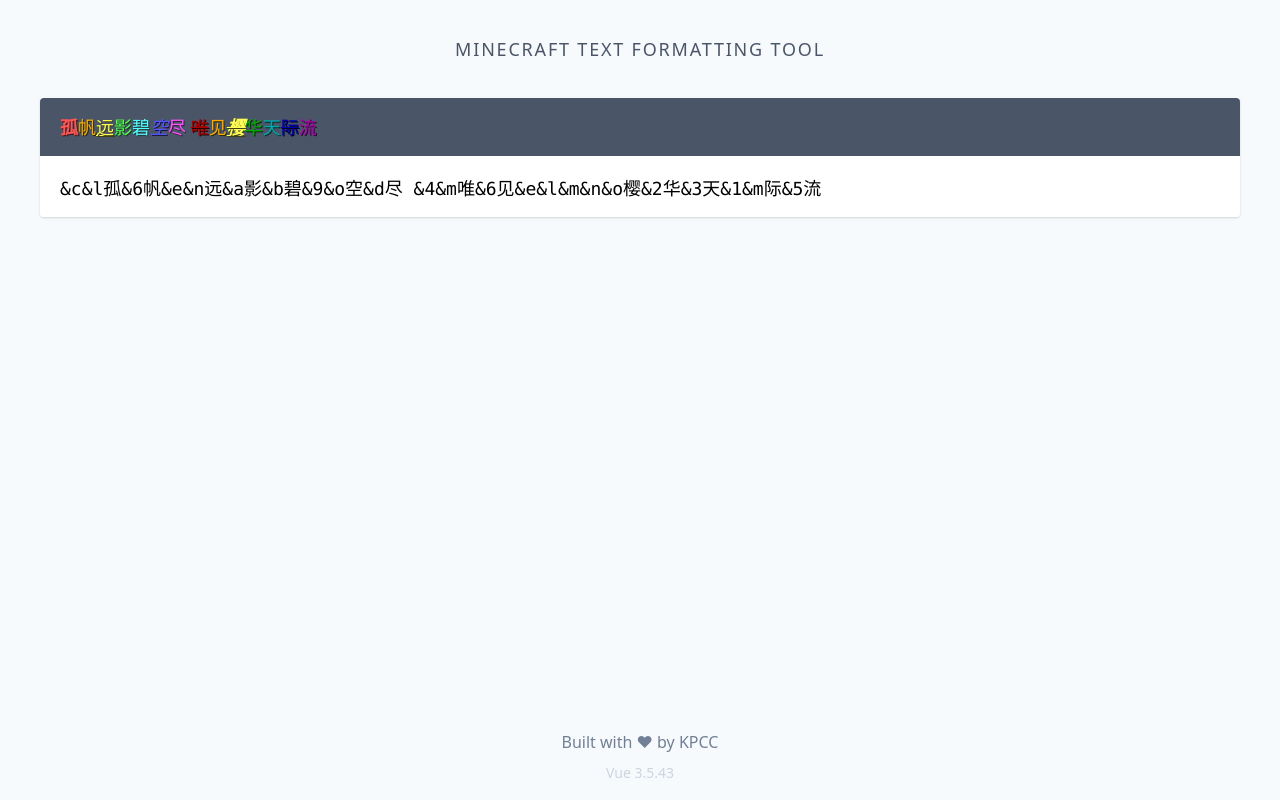
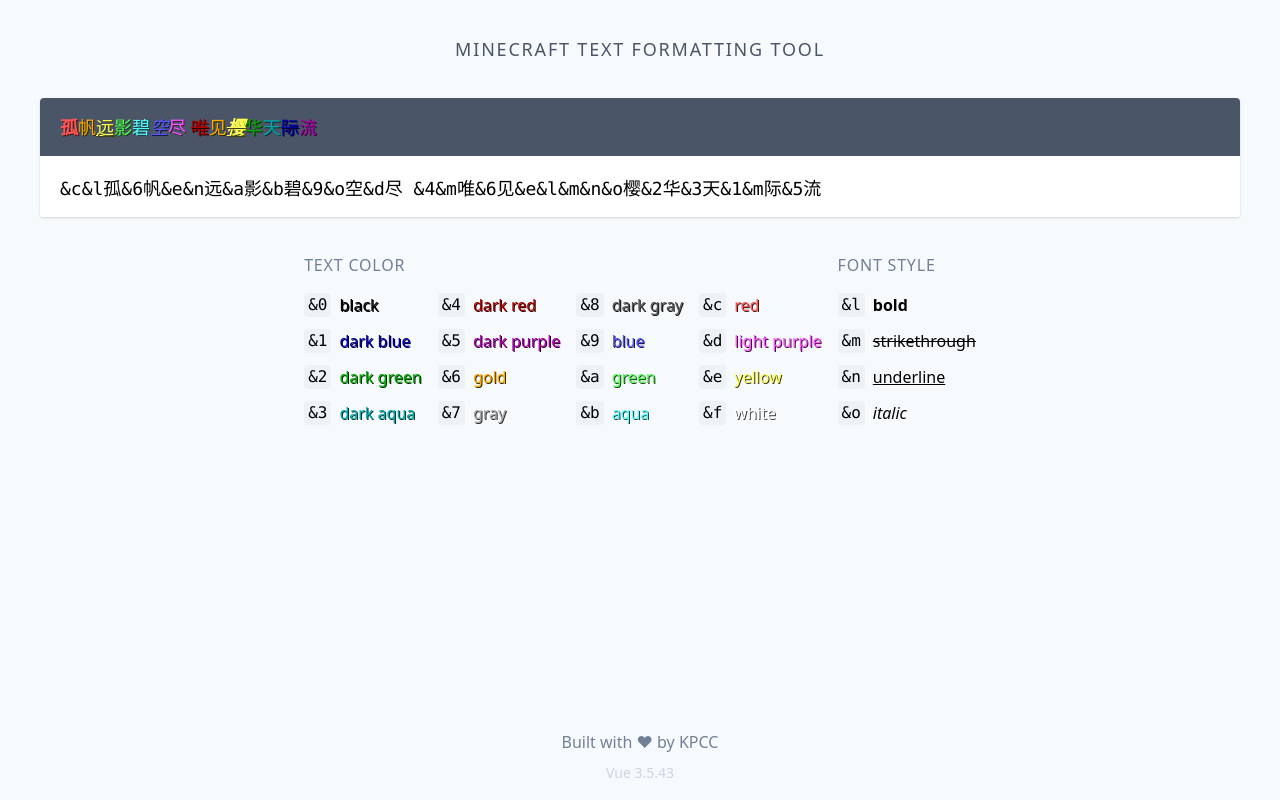
Before and after one commit to SilentDepth/kpcc-text-formatting-tool, a Vue app: page / in a window 1280 px wide. Built offline with nearby package versions, Linux system fonts and the light colour scheme; what @tailwindcss/ui would draw is missing.

Commit message:
feat: add code hints

```diff
--- a/package.json
+++ b/package.json
@@ -11,6 +11,7 @@
   "devDependencies": {
     "@tailwindcss/ui": "^0.3.0",
     "@vue/compiler-sfc": "^3.0.0-beta.10",
+    "sass": "^1.26.5",
     "tailwindcss": "^1.4.6",
     "vite": "^0.14.2"
   }
--- a/src/app.vue
+++ b/src/app.vue
@@ -8,6 +8,38 @@
         <component :is="() => compile(input)" />
       </p>
       <input v-model="input" type="text" class="block w-full p-5 font-mono">
+    </div>
+    <div data-section="code-hints" class="self-center mt-10 flex">
+      <section class="flex-grow flex-shrink">
+        <h2>Text Color</h2>
+        <div class="grid grid-flow-col grid-rows-4 row-gap-3 col-gap-4">
+          <p><code>&0</code><span class="mc-0">black</span></p>
+          <p><code>&1</code><span class="mc-1">dark blue</span></p>
+          <p><code>&2</code><span class="mc-2">dark green</span></p>
+          <p><code>&3</code><span class="mc-3">dark aqua</span></p>
+          <p><code>&4</code><span class="mc-4">dark red</span></p>
+          <p><code>&5</code><span class="mc-5">dark purple</span></p>
+          <p><code>&6</code><span class="mc-6">gold</span></p>
+          <p><code>&7</code><span class="mc-7">gray</span></p>
+          <p><code>&8</code><span class="mc-8">dark gray</span></p>
+          <p><code>&9</code><span class="mc-9">blue</span></p>
+          <p><code>&a</code><span class="mc-a">green</span></p>
+          <p><code>&b</code><span class="mc-b">aqua</span></p>
+          <p><code>&c</code><span class="mc-c">red</span></p>
+          <p><code>&d</code><span class="mc-d">light purple</span></p>
+          <p><code>&e</code><span class="mc-e">yellow</span></p>
+          <p><code>&f</code><span class="mc-f">white</span></p>
+        </div>
+      </section>
+      <section class="ml-4 flex-grow flex-shrink">
+        <h2>Font Style</h2>
+        <div class="space-y-3">
+          <p><code>&l</code><span class="mc-l">bold</span></p>
+          <p><code>&m</code><span class="mc-m">strikethrough</span></p>
+          <p><code>&n</code><span class="mc-n">underline</span></p>
+          <p><code>&o</code><span class="mc-o">italic</span></p>
+        </div>
+      </section>
     </div>
     <footer class="mt-auto py-5">
       <p class="text-gray-600 text-center">Built with ❤ by KPCC</p>
@@ -34,3 +66,19 @@
     },
   }
 </script>
+
+<style lang="scss" scoped>
+  [data-section=code-hints] {
+    h2 {
+      @apply mb-5 text-gray-600 font-medium tracking-wider uppercase;
+    }
+
+    p {
+      @apply flex items-center;
+    }
+
+    code {
+      @apply mr-2 p-1 bg-gray-200 rounded;
+    }
+  }
+</style>
```
Also changed, not shown: 1 other file (tests, documents, lock files or other folders).
